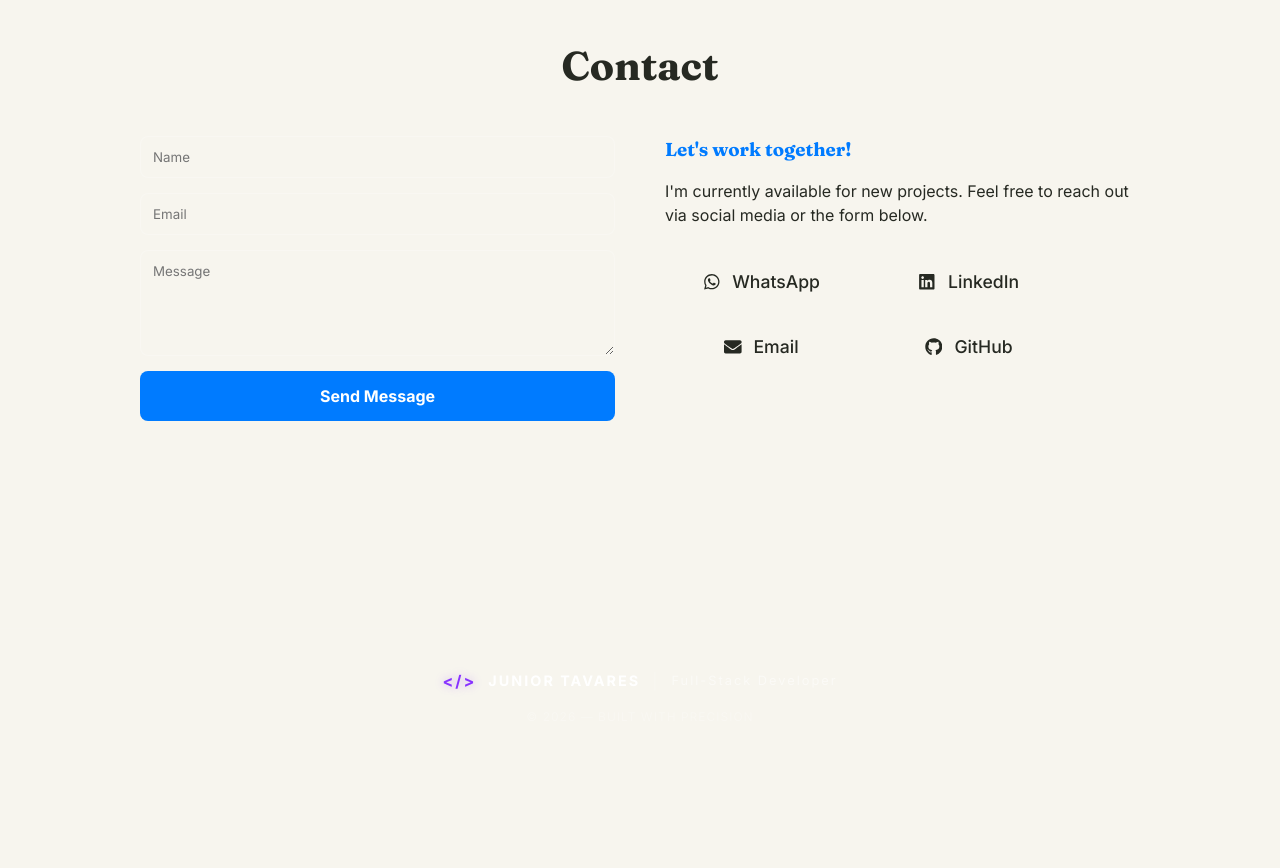
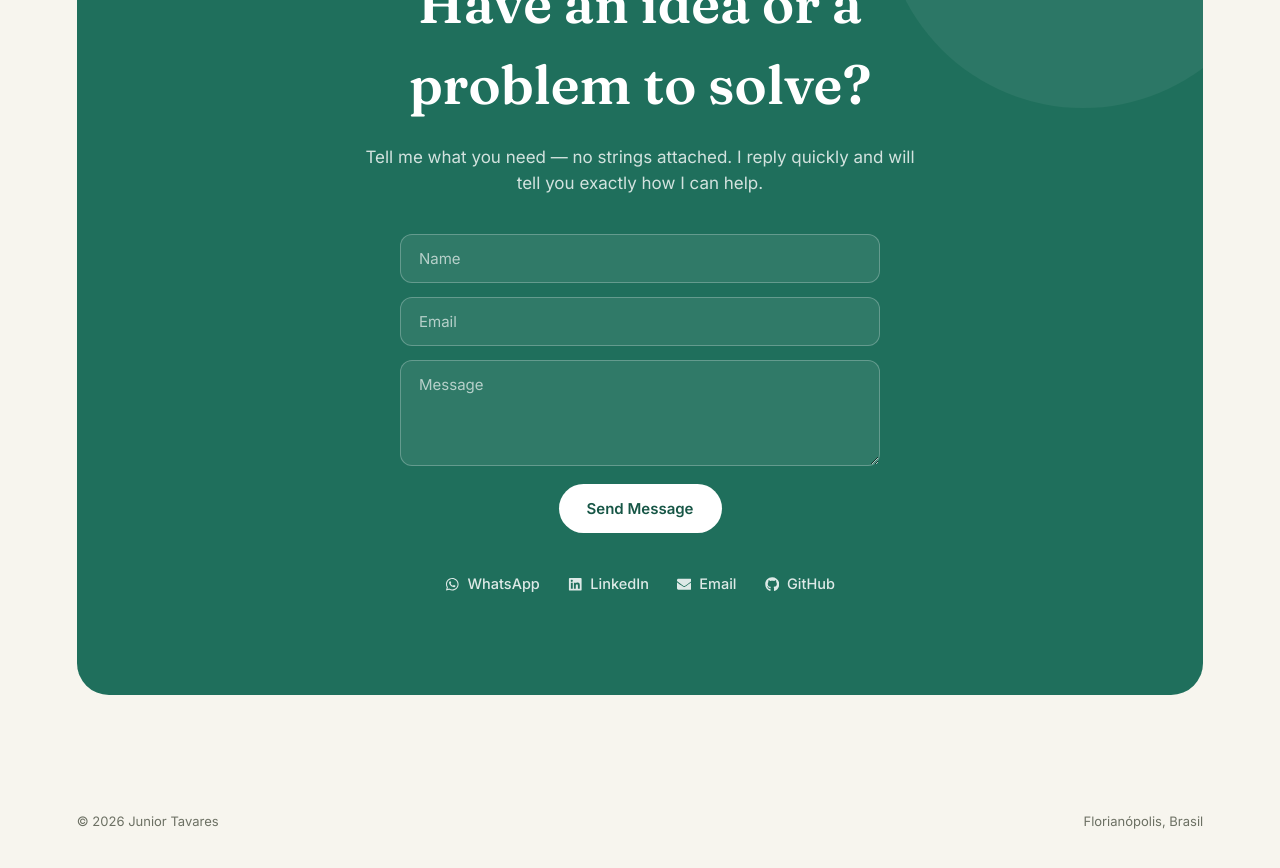
Before and after one commit to juniortavaress/my-web-portfolio, a React (Vite) app: page / in a window 1280 px wide. Shown: the part 8980-9848 px from the top of the page. Before the commit the page ends 9746 px from the top, so only its background shows below. Built offline with nearby package versions, Linux system fonts and the light colour scheme.

Commit message:
feat: reestiliza contato e rodape com novo visual editorial

```diff
--- a/src/components/Footer/Footer.css
+++ b/src/components/Footer/Footer.css
@@ -1,63 +1,16 @@
 .footer {
-  width: 100%;
-  padding: 40px 0 40px;
-  border-top: 1px solid rgba(255, 255, 255, 0.03);
+  padding: 40px 6vw;
+  display: flex;
+  justify-content: space-between;
+  color: var(--muted);
+  font-size: 13px;
 }
 
-.footer-content {
-  max-width: 1100px;
-  margin: 0 auto;
-  display: flex;
-  flex-direction: column;
-  align-items: center;
-  gap: 15px;
-}
-
-.footer-signature {
-  display: flex;
-  align-items: center;
-  gap: 12px;
-  letter-spacing: 2px;
-  font-family: 'Inter', sans-serif;
-}
-
-.code-icon {
-  color: #8833ff;
-  font-weight: bold;
-  text-shadow: 0 0 10px rgba(136, 51, 255, 0.4);
-}
-
-.footer-signature .name {
-  color: #fff;
-  font-weight: 700;
-  font-size: 0.9rem;
-  text-transform: uppercase;
-}
-
-.footer-signature .dash {
-  color: rgba(255, 255, 255, 0.2);
-}
-
-.footer-signature .role {
-  color: rgba(255, 255, 255, 0.5);
-  font-size: 0.8rem;
-  font-weight: 400;
-}
-
-.footer-copyright {
-  color: rgba(255, 255, 255, 0.25);
-  font-size: 0.75rem;
-  font-weight: 300;
-  text-transform: uppercase;
-  letter-spacing: 1px;
-}
-
-@media (max-width: 768px) {
-  .footer-signature {
+@media (max-width: 600px) {
+  .footer {
     flex-direction: column;
-    gap: 5px;
-  }
-  .footer-signature .dash {
-    display: none;
+    align-items: center;
+    gap: 8px;
+    text-align: center;
   }
 }
--- a/src/components/Footer/Footer.jsx
+++ b/src/components/Footer/Footer.jsx
@@ -4,18 +4,8 @@ const Footer = () => {
 
   return (
     <footer className="footer">
-      <div className="footer-content">
-        <div className="footer-signature">
-          <span className="code-icon">{"</>"}</span>
-          <span className="name">JUNIOR TAVARES</span>
-          <span className="dash">|</span>
-          <span className="role">Full-Stack Developer</span>
-        </div>
-
-        <p className="footer-copyright">
-          © {new Date().getFullYear()} — Built with Precision
-        </p>
-      </div>
+      <span>© {new Date().getFullYear()} Junior Tavares</span>
+      <span>Florianópolis, Brasil</span>
     </footer>
   );
 };
--- a/src/components/Main/Contact/Contact.css
+++ b/src/components/Main/Contact/Contact.css
@@ -1,132 +1,119 @@
-.contact-section {
-  display: flex;
-  justify-content: center;
-  align-items: center;
-  min-height: 80vh;
-  padding: 40px 20px;
+.contact {
+  background: var(--accent);
+  color: #fff;
+  border-radius: 32px;
+  margin: 0 6vw 6vw;
+  padding: 100px 6vw;
+  text-align: center;
+  position: relative;
+  overflow: hidden;
 }
 
-.contact-container {
-  width: 100%;
-  max-width: 1000px;
-  margin: 0 auto;
-  text-align: center;
+.contact-blob {
+  position: absolute;
+  width: 400px;
+  height: 400px;
+  border-radius: 50%;
+  background: rgba(255, 255, 255, .06);
+  top: -120px;
+  right: -80px;
 }
 
-.contact-container h2 {
-  margin-bottom: 40px;
-  font-size: 2.5rem;
+.contact .eyebrow {
+  color: var(--gold);
+  font-weight: 600;
+  font-size: 14px;
+  margin-bottom: 14px;
+  display: block;
+  position: relative;
 }
 
-.contact-grid {
-  display: grid;
-  grid-template-columns: 1fr 1fr;
-  gap: 50px;
-  text-align: left;
+.contact h2 {
+  font-size: clamp(32px, 5vw, 54px);
+  font-weight: 600;
+  max-width: 16ch;
+  margin: 0 auto 20px;
+  position: relative;
 }
 
-.contact-info h3 {
-  margin-bottom: 15px;
-  color: #007bff;
-}
-
-.social-icons {
-  display: grid;
-  grid-template-columns: repeat(2, 1fr);
-  grid-template-rows: repeat(2, auto);
-  flex-wrap: wrap;
-  gap: 15px;
-  margin-top: 30px;
-  max-width: 400px;
-}
-
-.social-card {
-  display: flex;
-  align-items: center;
-  justify-content: center;
-  gap: 12px;
-  padding: 12px 20px;
-  text-decoration: none;
-  color: inherit;
-  font-size: 1.1rem;
-  transition: all 0.3s ease;
-  min-width: 140px;
+.contact > p {
+  color: rgba(255, 255, 255, .8);
+  font-size: 17px;
+  max-width: 52ch;
+  margin: 0 auto 38px;
+  position: relative;
 }
 
 .contact-form {
+  max-width: 480px;
+  margin: 0 auto 40px;
   display: flex;
   flex-direction: column;
-  gap: 15px;
+  gap: 14px;
+  position: relative;
 }
 
 .contact-form input,
 .contact-form textarea {
   width: 100%;
-  padding: 12px;
-  border-radius: 8px;
-  border: 1px solid rgba(255, 255, 255, 0.2);
-  background: rgba(255, 255, 255, 0.05);
-  color: white;
+  padding: 14px 18px;
+  border-radius: var(--radius-sm);
+  border: 1.5px solid rgba(255, 255, 255, .25);
+  background: rgba(255, 255, 255, .08);
+  color: #fff;
   outline: none;
+  font-family: 'Inter', sans-serif;
+  font-size: 15px;
+}
+
+.contact-form input::placeholder,
+.contact-form textarea::placeholder {
+  color: rgba(255, 255, 255, .65);
 }
 
 .contact-form input:focus,
 .contact-form textarea:focus {
-  border-color: #007bff;
+  border-color: #fff;
 }
 
-.btn-send {
-  padding: 15px;
-  background-color: #007bff;
-  color: white;
-  border: none;
-  border-radius: 8px;
-  cursor: pointer;
-  font-weight: bold;
-  font-size: 1rem;
-  transition: background 0.3s;
+.contact-form .btn-primary {
+  background: #fff;
+  color: var(--accent-dark);
+  align-self: center;
+  margin-top: 4px;
 }
 
-.btn-send:hover {
-  background-color: #0056b3;
+.contact-form .btn-primary:hover {
+  background: var(--gold);
+  color: #fff;
 }
 
-@media (max-width: 768px) {
-  .desktop-only {
-    display: none;
-  }
+.contact-links {
+  display: flex;
+  gap: 28px;
+  justify-content: center;
+  flex-wrap: wrap;
+  position: relative;
+}
 
-  .contact-grid {
-    grid-template-columns: 1fr;
-    text-align: center;
-    gap: 30px;
-  }
+.contact-links a {
+  display: flex;
+  align-items: center;
+  gap: 8px;
+  color: rgba(255, 255, 255, .85);
+  text-decoration: none;
+  font-size: 14.5px;
+  font-weight: 500;
+}
 
-  .contact-info {
-    display: flex;
-    flex-direction: column;
-    text-align: center;
-  }
+.contact-links a:hover {
+  color: #fff;
+}
 
-  .social-icons {
-    display: grid;
-    grid-template-columns: 1fr 1fr;
-    gap: 15px;
-    width: 70%;
-    max-width: 400px;
-    margin: 30px auto 0;
-    justify-content: center;
-  }
-
-  .social-card {
-    flex-direction: column;
-    justify-content: center;
-    padding: 20px 10px;
-    font-size: 0.9rem;
-    min-width: unset;
-  }
-
-  .social-card svg {
-    font-size: 1.5rem;
+@media (max-width: 900px) {
+  .contact {
+    margin: 0 4vw;
+    border-radius: 24px;
+    padding: 60px 6vw;
   }
 }
--- a/src/components/Main/Contact/Contact.jsx
+++ b/src/components/Main/Contact/Contact.jsx
@@ -4,38 +4,32 @@ import './Contact.css';
 const Contact = ({ t }) => {
 
   return (
-    <section id="contact" className="full-section">
-      <div className="contact-container">
+    <section id="contact" className="contact">
+      <div className="contact-blob"></div>
+      <span className="eyebrow">{t('contact.eyebrow')}</span>
       <h2>{t('contact.title')}</h2>
+      <p>{t('contact.description')}</p>
 
-        <div className="contact-grid">
-          <form action="https://formspree.io/f/xwvnvodn" method="POST" className="contact-form desktop-only">
+      <form action="https://formspree.io/f/xwvnvodn" method="POST" className="contact-form">
         <input type="text" name="name" placeholder={t('contact.form_name')} required />
         <input type="email" name="email" placeholder={t('contact.form_email')} required />
-            <textarea name="message" placeholder={t('contact.form_message')} rows="5" required></textarea>
-            <button type="submit" className="btn-send">{t('contact.send_button')}</button>
+        <textarea name="message" placeholder={t('contact.form_message')} rows="4" required></textarea>
+        <button type="submit" className="btn btn-primary">{t('contact.send_button')}</button>
       </form>
 
-          <div className="contact-info">
-            <h3>{t('contact.subtitle')}</h3>
-            <p>{t('contact.description')}</p>
-
-            <div className="social-icons">
-              <a href="https://wa.me/5548998430552" target="_blank" rel="noopener noreferrer" className="social-card">
-                <FaWhatsapp /> <span>WhatsApp</span>
+      <div className="contact-links">
+        <a href="https://wa.me/5548998430552" target="_blank" rel="noopener noreferrer">
+          <FaWhatsapp /> WhatsApp
         </a>
-              <a href="https://www.linkedin.com/in/jucelio-junior" target="_blank" rel="noopener noreferrer" className="social-card">
-                <FaLinkedin /> <span>LinkedIn</span>
+        <a href="https://www.linkedin.com/in/jucelio-junior" target="_blank" rel="noopener noreferrer">
+          <FaLinkedin /> LinkedIn
         </a>
-              <a href="mailto:juceliojunior27@gmail.com" className="social-card">
-                <FaEnvelope /> <span>Email</span>
+        <a href="mailto:juceliojunior27@gmail.com">
+          <FaEnvelope /> Email
         </a>
-              <a href="https://github.com/juniortavaress" target="_blank" rel="noopener noreferrer" className="social-card">
-                <FaGithub /> <span>GitHub</span>
+        <a href="https://github.com/juniortavaress" target="_blank" rel="noopener noreferrer">
+          <FaGithub /> GitHub
         </a>
-            </div>
-          </div>
-        </div>
       </div>
     </section>
   );
--- a/src/i18n.js
+++ b/src/i18n.js
@@ -93,9 +93,10 @@ const resources = {
       },
 
       "contact": {
-        "title": "Contact",
+        "eyebrow": "Let's talk",
+        "title": "Have an idea or a problem to solve?",
         "subtitle": "Let's work together!",
-        "description": "I'm currently available for new projects. Feel free to reach out via social media or the form below.",
+        "description": "Tell me what you need — no strings attached. I reply quickly and will tell you exactly how I can help.",
         "form_name": "Name",
         "form_email": "Email",
         "form_message": "Message",
@@ -193,9 +194,10 @@ const resources = {
       },
 
       "contact": {
-        "title": "Contatos",
+        "eyebrow": "Vamos conversar",
+        "title": "Tem uma ideia ou um problema para resolver?",
         "subtitle": "Vamos trabalhar juntos!",
-        "description": "Estou disponível para novos projetos. Sinta-se à vontade para me chamar nas redes ou enviar uma mensagem.",
+        "description": "Me conta o que você precisa — sem compromisso. Eu respondo rápido e te digo exatamente como posso ajudar.",
         "form_name": "Nome",
         "form_email": "E-mail",
         "form_message": "Mensagem",
```
Lines whose indentation alone changed are shown as unchanged.
